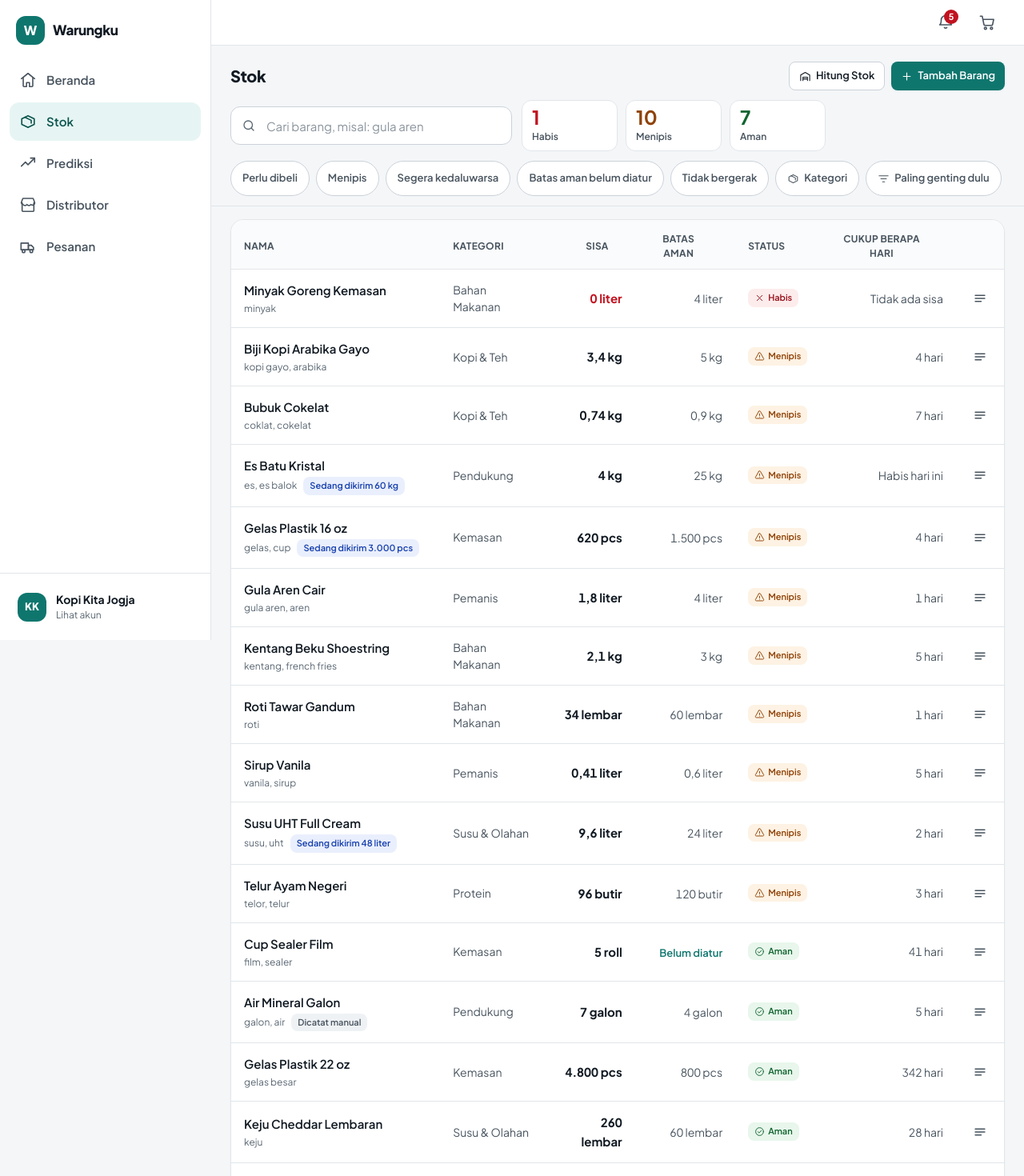
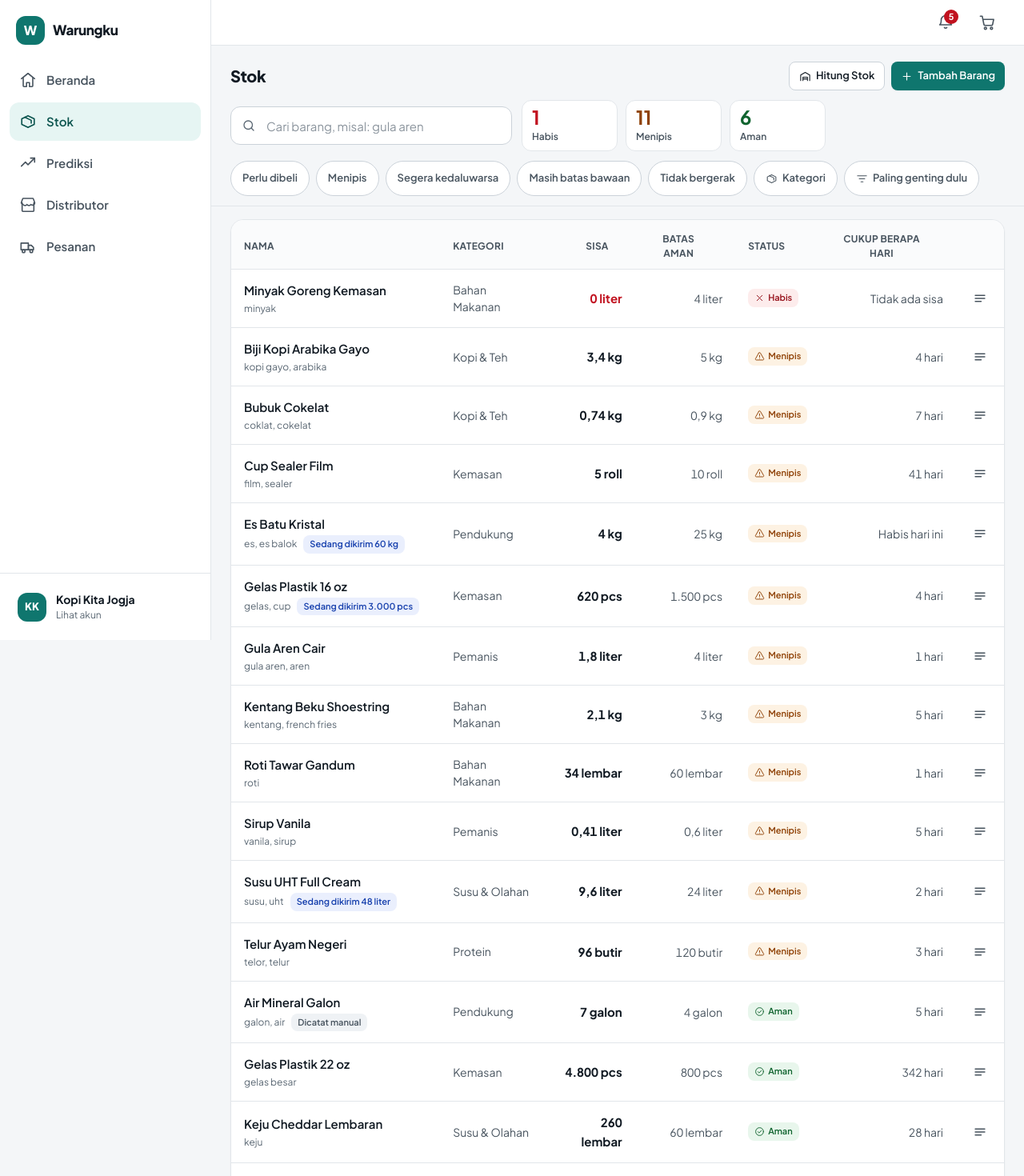
Before and after one commit to YonoBengkel/Warungku, a React (Vite) app: page /stok in a window 1280 px wide. Shown: the top 1470 px of the page at 80% size. Built offline with nearby package versions, Linux system fonts and the light colour scheme.

Commit message:
feat(stok): tiga status stok dan batas aman bawaan 10

```diff
--- a/src/components/domain/index.tsx
+++ b/src/components/domain/index.tsx
@@ -27,7 +27,6 @@ import {
   IkonCentangLingkaran,
   IkonPeringatan,
   IkonSilang,
-  IkonInfo,
   IkonJam,
   IkonPasokan,
   IkonSinkron,
@@ -58,7 +57,6 @@ const IKON_STOK: Record<StatusStok, ReactNode> = {
   aman: <IkonCentangLingkaran size={13} />,
   menipis: <IkonPeringatan size={13} />,
   habis: <IkonSilang size={13} />,
-  kebanyakan: <IkonInfo size={13} />,
 }
 
 /**
@@ -589,7 +587,7 @@ export function BarisStok({ barang, sedangDikirim }: { barang: Barang; sedangDik
 
   const rasio = barang.batasAman > 0 ? Math.min(1, barang.stok / barang.batasAman) : 1
   const warnaMeter =
-    status === 'habis' ? 'bg-kritis' : status === 'menipis' ? 'bg-menipis' : status === 'kebanyakan' ? 'bg-info' : 'bg-aman'
+    status === 'habis' ? 'bg-kritis' : status === 'menipis' ? 'bg-menipis' : 'bg-aman'
 
   return (
     <Link
--- a/src/data/dummy.ts
+++ b/src/data/dummy.ts
@@ -28,7 +28,7 @@ import type {
   WarnaTitik,
 } from '@/lib/types'
 import { angka } from '@/lib/format'
-import { jumlahTampil, satuanTampil, satuanTampilBawaan } from '@/lib/satuan'
+import { dariTampil, jumlahTampil, satuanTampil, satuanTampilBawaan } from '@/lib/satuan'
 import { JAM_TITIK_BIRU } from '@/lib/label'
 
 /**
@@ -597,9 +597,9 @@ export const daftarBarang: Barang[] = [
     satuan: 'roll',
     kemasan: [],
     stok: 5,
-    batasAman: 0,
+    batasAman: 10,
     batasAmanSaran: 3,
-    sumberBatasAman: 'belum-diatur',
+    sumberBatasAman: 'bawaan',
     hariKirim: 2,
     hargaBeliTerakhir: 115000,
     pemakaianHarian: 0.12,
@@ -681,16 +681,31 @@ export const daftarBarang: Barang[] = [
 export const kategoriBarang = Array.from(new Set(daftarBarang.map((b) => b.kategori))).sort()
 
 /**
- * Status stok. "Kebanyakan" muncul kalau stok melebihi 6x batas aman dan
- * pemakaiannya lambat, karena menumpuk barang juga sebuah masalah biaya.
+ * Batas aman bawaan, dalam SATUAN TAMPIL barangnya: 10 kg, 10 liter, 10 pcs.
+ * Dipakai selama pemilik usaha belum mengatur angkanya sendiri.
+ */
+export const BATAS_AMAN_BAWAAN = 10
+
+/** Batas aman bawaan dalam satuan simpan barang ini. */
+export function batasAmanBawaan(b: Pick<Barang, 'satuan' | 'kemasan' | 'satuanTampil'>): number {
+  return dariTampil(b, BATAS_AMAN_BAWAAN)
+}
+
+/**
+ * Status stok: tiga tingkat, IF-ELSE dengan ambang yang diatur pemilik usaha.
+ *
+ *   sisa ≤ 0            → habis
+ *   sisa < batas aman   → menipis
+ *   selain itu          → aman
+ *
+ * Tidak ada tingkat keempat. Batas aman yang belum diatur pun tetap punya
+ * angka (bawaan 10), jadi tidak ada barang yang diam-diam tidak pernah
+ * menipis sampai tiba-tiba habis.
  */
 export function statusStok(b: Barang): StatusStok {
   if (b.stok <= 0) return 'habis'
-  if (b.batasAman > 0 && b.stok < b.batasAman) return 'menipis'
-  if (b.batasAman > 0 && b.stok > b.batasAman * 6 && b.pemakaianHarian > 0) {
-    const hari = b.stok / b.pemakaianHarian
-    if (hari > 120) return 'kebanyakan'
-  }
+  const batas = b.batasAman > 0 ? b.batasAman : batasAmanBawaan(b)
+  if (b.stok < batas) return 'menipis'
   return 'aman'
 }
 
--- a/src/lib/label.ts
+++ b/src/lib/label.ts
@@ -77,7 +77,6 @@ export const LABEL_STOK: Record<StatusStok, string> = {
   aman: 'Aman',
   menipis: 'Menipis',
   habis: 'Habis',
-  kebanyakan: 'Kebanyakan',
 }
 
 /** Nada visual. Warna tidak pernah berdiri sendiri: selalu ikon + teks + warna. */
@@ -85,7 +84,6 @@ export const NADA_STOK: Record<StatusStok, 'aman' | 'menipis' | 'kritis' | 'info
   aman: 'aman',
   menipis: 'menipis',
   habis: 'kritis',
-  kebanyakan: 'info',
 }
 
 /* ------------------------------------------------------------------ */
--- a/src/lib/types.ts
+++ b/src/lib/types.ts
@@ -114,8 +114,9 @@ export interface Transaksi {
 /* Stok                                                                */
 /* ------------------------------------------------------------------ */
 
-export type StatusStok = 'aman' | 'menipis' | 'habis' | 'kebanyakan'
-export type SumberBatasAman = 'sistem' | 'sendiri' | 'belum-diatur'
+export type StatusStok = 'aman' | 'menipis' | 'habis'
+/** `bawaan` = pemilik usaha belum mengatur sendiri, jadi dipakai batas bawaan 10. */
+export type SumberBatasAman = 'sistem' | 'sendiri' | 'bawaan'
 
 export interface Kemasan {
   nama: string
--- a/src/pages/stok/Stok.tsx
+++ b/src/pages/stok/Stok.tsx
@@ -24,7 +24,7 @@ import {
 } from '@/icons'
 import { angka, cx } from '@/lib/format'
 import { jumlahTampil } from '@/lib/satuan'
-import { hariCukup, kategoriBarang, penawaranUntukBarang, statusStok } from '@/data/dummy'
+import { BATAS_AMAN_BAWAAN, hariCukup, kategoriBarang, penawaranUntukBarang, statusStok } from '@/data/dummy'
 import { PESANAN_BERJALAN } from '@/lib/label'
 import { useAplikasi } from '@/store/aplikasi'
 
@@ -51,7 +51,7 @@ type Penyaring =
   | 'habis'
   | 'aman'
   | 'kedaluwarsa'
-  | 'batas-belum-diatur'
+  | 'batas-bawaan'
   | 'tidak-bergerak'
 
 type Urutan = 'genting' | 'nama' | 'terakhir' | 'sisa' | 'kategori' | 'batas' | 'status' | 'cukup'
@@ -66,7 +66,7 @@ const LABEL_PENYARING: Record<Penyaring, string> = {
   habis: 'Habis',
   aman: 'Aman',
   kedaluwarsa: 'Segera kedaluwarsa',
-  'batas-belum-diatur': 'Batas aman belum diatur',
+  'batas-bawaan': 'Masih batas bawaan',
   'tidak-bergerak': 'Tidak bergerak',
 }
 
@@ -225,11 +225,11 @@ export default function Stok() {
         case 'habis':
           return s === 'habis'
         case 'aman':
-          return s === 'aman' || s === 'kebanyakan'
+          return s === 'aman'
         case 'kedaluwarsa':
           return segeraKedaluwarsa(b)
-        case 'batas-belum-diatur':
-          return b.sumberBatasAman === 'belum-diatur' || b.batasAman <= 0
+        case 'batas-bawaan':
+          return b.sumberBatasAman === 'bawaan'
         case 'tidak-bergerak':
           return tidakBergerak(b)
         default:
@@ -246,10 +246,10 @@ export default function Stok() {
       if (s === 'habis') return 0
       if (s === 'menipis') return 1
       if (segeraKedaluwarsa(b)) return 2
-      if (b.sumberBatasAman === 'belum-diatur' || b.batasAman <= 0) return 3
+      if (b.sumberBatasAman === 'bawaan') return 3
       return 4
     }
-    const urutStatus: Record<string, number> = { habis: 0, menipis: 1, kebanyakan: 2, aman: 3 }
+    const urutStatus: Record<string, number> = { habis: 0, menipis: 1, aman: 2 }
 
     return hasil.slice().sort((a, b) => {
       switch (urut) {
@@ -275,9 +275,7 @@ export default function Stok() {
     })
   }, [barang, filter, kategori, cari, urut, dikirimPerBarang, terakhirTerjual, terakhirBerubah])
 
-  const belumDiaturIds = tersaring
-    .filter((b) => b.sumberBatasAman === 'belum-diatur' || b.batasAman <= 0)
-    .map((b) => b.id)
+  const belumDiaturIds = tersaring.filter((b) => b.sumberBatasAman === 'bawaan').map((b) => b.id)
 
   /** Menekan chip yang sedang aktif berarti melepasnya, bukan memilihnya lagi. */
   const chipAktif = (n: Penyaring): string | null => (filter === n ? null : n)
@@ -370,10 +368,10 @@ export default function Stok() {
             Segera kedaluwarsa
           </Chip>
           <Chip
-            aktif={filter === 'batas-belum-diatur'}
-            onClick={() => aturParam({ filter: chipAktif('batas-belum-diatur') })}
+            aktif={filter === 'batas-bawaan'}
+            onClick={() => aturParam({ filter: chipAktif('batas-bawaan') })}
           >
-            Batas aman belum diatur
+            Masih batas bawaan
           </Chip>
           <Chip
             aktif={filter === 'tidak-bergerak'}
@@ -411,10 +409,10 @@ export default function Stok() {
       )}
 
       {/* Aksi massal hanya muncul di penyaring yang memang butuh keputusan borongan */}
-      {filter === 'batas-belum-diatur' && belumDiaturIds.length > 0 && (
+      {filter === 'batas-bawaan' && belumDiaturIds.length > 0 && (
         <Peringatan
           nada="info"
-          judul={`${belumDiaturIds.length} barang belum punya batas aman`}
+          judul={`${belumDiaturIds.length} barang masih memakai batas bawaan ${BATAS_AMAN_BAWAAN}`}
           className="mt-3"
           aksi={
             <Tombol ukuran="kecil" onClick={() => aturBatasAmanMassal(belumDiaturIds)}>
@@ -424,8 +422,8 @@ export default function Stok() {
             </Tombol>
           }
         >
-          Tanpa batas aman kami tidak bisa mengingatkan kamu sebelum barangnya habis. Saran sistem dihitung dari
-          pemakaian harian dan berapa lama kiriman biasanya sampai.
+          Angka {BATAS_AMAN_BAWAAN} dipakai sampai kamu mengaturnya sendiri, dan belum tentu cocok untuk tiap barang.
+          Saran sistem dihitung dari pemakaian harian dan berapa lama kiriman biasanya sampai.
         </Peringatan>
       )}
 
@@ -462,8 +460,8 @@ export default function Stok() {
             judul={
               filter === 'semua'
                 ? `Belum ada barang di kategori ${kategori}`
-                : filter === 'batas-belum-diatur'
-                  ? 'Semua barang sudah punya batas aman'
+                : filter === 'batas-bawaan'
+                  ? 'Semua barang sudah punya batas aman sendiri'
                   : `Tidak ada barang yang ${LABEL_PENYARING[filter].toLowerCase()}`
             }
             /* Layar kosong sesudah aksi massal harus terbaca sebagai hasil
@@ -471,8 +469,8 @@ export default function Stok() {
             pesan={
               filter === 'perlu-dibeli'
                 ? 'Semua barang masih di atas batas aman, atau yang kurang sudah dalam perjalanan. Tidak ada yang perlu dibeli hari ini.'
-                : filter === 'batas-belum-diatur'
-                  ? 'Tiap barang di daftar sudah punya angka batas aman, jadi kami bisa mengingatkan kamu sebelum stoknya habis.'
+                : filter === 'batas-bawaan'
+                  ? 'Tidak ada lagi barang yang memakai batas bawaan. Semua angkanya sudah kamu atur atau mengikuti saran sistem.'
                   : 'Penyaring yang kamu pilih tidak menemukan barang apa pun. Coba lepas penyaringnya untuk melihat seluruh daftar.'
             }
             aksi={
@@ -574,18 +572,9 @@ export default function Stok() {
                         </span>
                       </td>
                       <td className="py-3.5 px-4 align-middle text-right">
-                        {b.sumberBatasAman === 'belum-diatur' || b.batasAman <= 0 ? (
-                          <Link
-                            to={`/stok/${b.id}/batas-aman`}
-                            className="text-[0.8125rem] font-semibold text-brand hover:underline"
-                          >
-                            Belum diatur
-                          </Link>
-                        ) : (
-                          <span className="text-[0.875rem] text-ink-2 tabular">
-                            {jumlahTampil(b, b.batasAman)}
-                          </span>
-                        )}
+                        <span className="text-[0.875rem] text-ink-2 tabular">
+                          {jumlahTampil(b, b.batasAman)}
+                        </span>
                       </td>
                       <td className="py-3.5 px-4 align-middle">
                         <ChipStok status={s} />
@@ -637,7 +626,7 @@ export default function Stok() {
               setBukaSortir(false)
             }}
             judul="Paling genting dulu"
-            keterangan="Habis, lalu menipis, lalu yang segera kedaluwarsa, lalu yang batas amannya belum diatur."
+            keterangan="Habis, lalu menipis, lalu yang segera kedaluwarsa, lalu yang masih memakai batas bawaan."
           />
           <PilihanKartu
             terpilih={urut === 'nama'}
--- a/src/pages/stok/StokBaru.tsx
+++ b/src/pages/stok/StokBaru.tsx
@@ -18,7 +18,7 @@ import {
   satuanTampilBawaan,
 } from '@/lib/satuan'
 import { BANTUAN } from '@/lib/label'
-import { kategoriBarang } from '@/data/dummy'
+import { BATAS_AMAN_BAWAAN, batasAmanBawaan, kategoriBarang } from '@/data/dummy'
 import { useAplikasi } from '@/store/aplikasi'
 
 /**
@@ -103,8 +103,10 @@ export function FormulirBarang({ barang }: { barang?: Barang }) {
     barang ? teksAngka(keTampil(barang, barang.pemakaianHarian)) : '',
   )
   const [hariKirim, setHariKirim] = useState(() => String(barang?.hariKirim ?? 2))
+  /* Barang baru langsung membawa batas bawaan 10 (satuan tampil), supaya
+     statusnya bisa menipis sejak hari pertama. */
   const [batasAman, setBatasAman] = useState(() =>
-    barang ? teksAngka(keTampil(barang, barang.batasAman)) : '',
+    barang ? teksAngka(keTampil(barang, barang.batasAman)) : String(BATAS_AMAN_BAWAAN),
   )
   const [ingatkanKedaluwarsa, setIngatkanKedaluwarsa] = useState(
     () => barang?.ingatkanKedaluwarsa ?? false,
@@ -183,7 +185,7 @@ export function FormulirBarang({ barang }: { barang?: Barang }) {
       ? `Stok awal harus berupa angka, boleh 0 kalau barangnya belum ada. Contoh: 12.`
       : undefined,
     batas: dicoba && (Number(batasAman) < 0 || !Number.isFinite(Number(batasAman)))
-      ? 'Batas aman harus berupa angka, mulai dari 0. Contoh: 8.'
+      ? `Batas aman harus berupa angka. Kosongkan kalau mau memakai angka bawaan ${BATAS_AMAN_BAWAAN}. Contoh: 8.`
       : undefined,
     kemasan:
       dicoba &&
@@ -248,8 +250,15 @@ export function FormulirBarang({ barang }: { barang?: Barang }) {
   }
 
   function terapkan() {
-    const batas = batasDiketik
-    const sumber: SumberBatasAman = batas <= 0 ? 'belum-diatur' : ikutSaran ? 'sistem' : 'sendiri'
+    /* Kosong atau 0 berarti pemilik usaha belum memutuskan: pakai bawaan 10,
+       bukan 0 — batas 0 membuat barang tidak pernah menipis sampai habis.
+       Angka 10 yang dibiarkan apa adanya pada barang yang masih memakai bawaan
+       tetap tercatat sebagai bawaan, bukan pilihan sendiri. */
+    const kosong = batasDiketik <= 0
+    const masihBawaan =
+      kosong || (Number(batasAman) === BATAS_AMAN_BAWAAN && (!barang || barang.sumberBatasAman === 'bawaan'))
+    const batas = kosong ? batasAmanBawaan(sumberSatuan) : batasDiketik
+    const sumber: SumberBatasAman = ikutSaran && !kosong ? 'sistem' : masihBawaan ? 'bawaan' : 'sendiri'
 
     if (barang) {
       ubahBarang(barang.id, {
@@ -620,7 +629,7 @@ export function FormulirBarang({ barang }: { barang?: Barang }) {
             onChange={(e) => setBatasAman(e.target.value)}
             akhiran={tampil.nama}
             galat={galat.batas}
-            bantuan={BANTUAN.batasAman}
+            bantuan={`${BANTUAN.batasAman} Kalau dikosongkan, dipakai angka bawaan ${BATAS_AMAN_BAWAAN} ${tampil.nama}.`}
           />
           {saranBatas > 0 && !ikutSaran && (
             <button
--- a/src/pages/stok/StokBatasAman.tsx
+++ b/src/pages/stok/StokBatasAman.tsx
@@ -16,6 +16,7 @@ import {
   satuanTampil,
 } from '@/lib/satuan'
 import { BANTUAN, JUDUL } from '@/lib/label'
+import { BATAS_AMAN_BAWAAN } from '@/data/dummy'
 import { useAplikasi } from '@/store/aplikasi'
 
 /**
@@ -68,7 +69,7 @@ export default function StokBatasAman() {
       ? { nada: 'info' as const, teks: 'Disarankan sistem' }
       : barang.sumberBatasAman === 'sendiri'
         ? { nada: 'netral' as const, teks: 'Diatur sendiri' }
-        : { nada: 'menipis' as const, teks: 'Belum diatur' }
+        : { nada: 'menipis' as const, teks: `Bawaan ${BATAS_AMAN_BAWAAN}` }
 
   /* Kalau pemakaian belakangan naik jauh dari angka yang diatur sendiri, kami
      bertanya sekali dengan tenang. Mengubahnya diam-diam akan membuat pemilik
--- a/src/pages/stok/StokDetail.tsx
+++ b/src/pages/stok/StokDetail.tsx
@@ -23,6 +23,7 @@ import { cx, hariLagi, jam, jumlahSatuan, rupiah, tanggalRingkas, waktuNanti } f
 import { angkaTampil, jumlahTampil, satuanTampil, trenTampil } from '@/lib/satuan'
 import { BANTUAN } from '@/lib/label'
 import {
+  BATAS_AMAN_BAWAAN,
   dalamKemasan,
   penawaranUntukBarang,
   perkiraanUntuk,
@@ -139,7 +140,7 @@ export default function StokDetail() {
       ? { nada: 'info' as const, teks: 'Disarankan sistem' }
       : barang.sumberBatasAman === 'sendiri'
         ? { nada: 'netral' as const, teks: 'Diatur sendiri' }
-        : { nada: 'menipis' as const, teks: 'Belum diatur' }
+        : { nada: 'menipis' as const, teks: `Bawaan ${BATAS_AMAN_BAWAAN}` }
 
   return (
     <div className="pb-8">
--- a/src/store/aplikasi.ts
+++ b/src/store/aplikasi.ts
@@ -913,7 +913,7 @@ export const useAplikasi = create<KeadaanAplikasi>((set, get) => ({
 /* Pembaca turunan                                                     */
 /* ------------------------------------------------------------------ */
 
-const URUT_STATUS = { habis: 0, menipis: 1, kebanyakan: 2, aman: 3 } as const
+const URUT_STATUS = { habis: 0, menipis: 1, aman: 2 } as const
 
 export function useBarangPerluPerhatian(): Barang[] {
   return useAplikasi((s) =>
```
